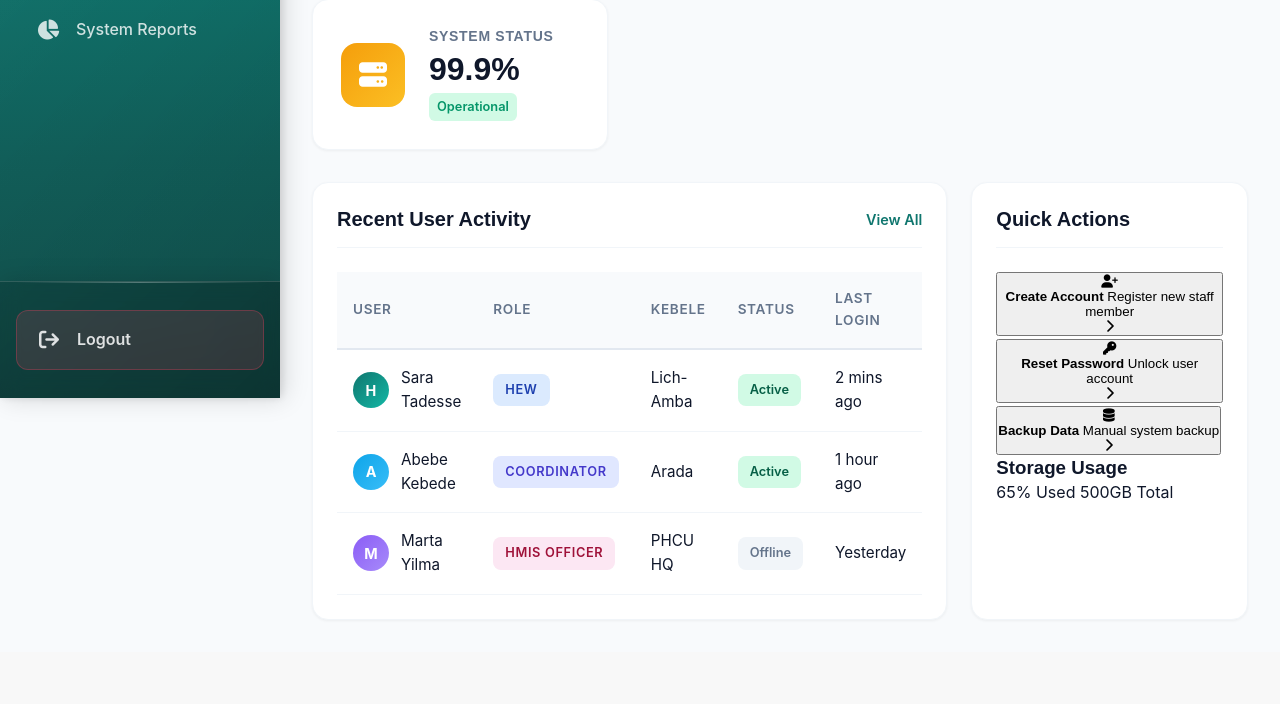
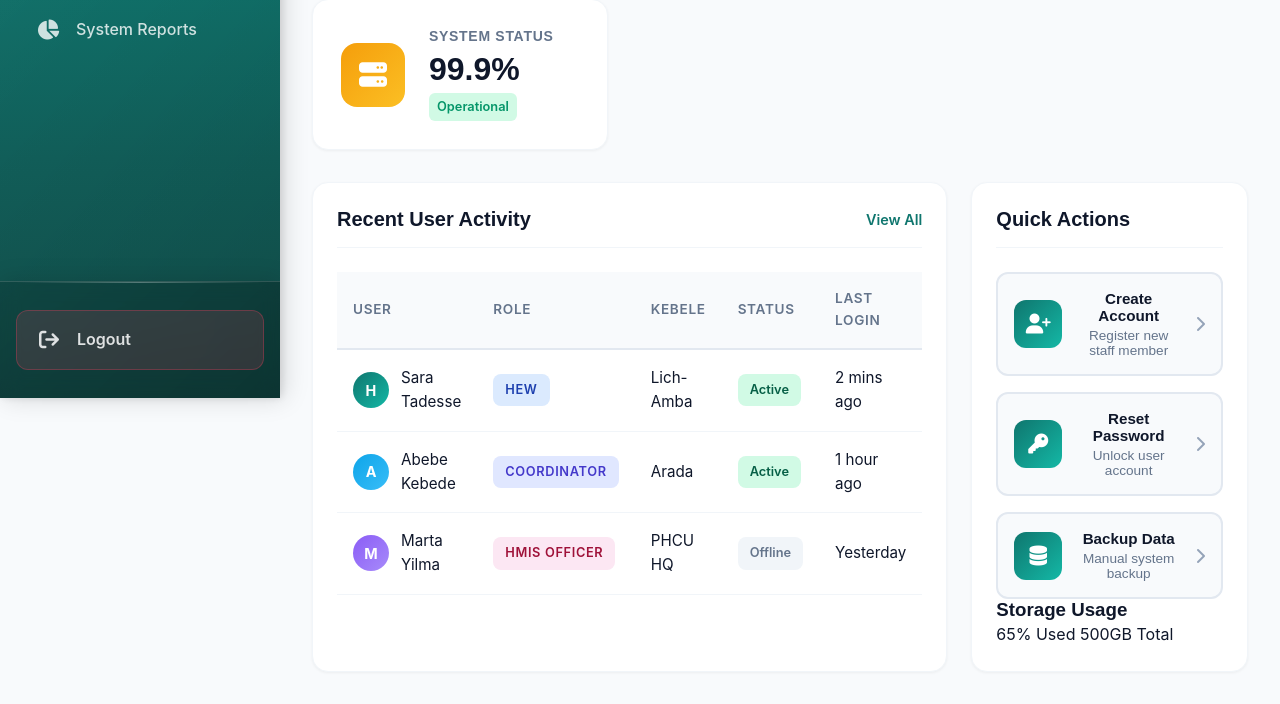
Before and after one commit to Nehimi/D-HIERS, a PHP site: page /admin.html in a window 1280 px wide. Shown: the part 402-1106 px from the top of the page. Before the commit the page ends 973 px from the top, so only its background shows below. Run offline with PHP 8.4, Linux system fonts and the light colour scheme.

Commit message:
(UI)Action List

```diff
--- a/css/admin.css
+++ b/css/admin.css
@@ -735,3 +735,64 @@ img {
 .status-tag.offline::before {
     background: #94a3b8;
 }
+/* --- Action List --- */
+
+.action-list {
+    display: flex;
+    flex-direction: column;
+    gap: 1rem;
+}
+.action-item {
+    display: flex;
+    align-items: center;
+    gap: 1rem;
+    padding: 1rem;
+    background: #f8fafc;
+    border: 2px solid #e2e8f0;
+    border-radius: 12px;
+    cursor: pointer;
+    transition: all 0.3s ease;
+}
+.action-item:hover {
+    background: white;
+    border-color: var(--primary);
+    transform: translateX(4px);
+    box-shadow: 0 4px 12px rgba(15, 118, 110, 0.1);
+}
+.action-icon {
+    width: 48px;
+    height: 48px;
+    border-radius: 12px;
+    background: linear-gradient(135deg, var(--primary), #14b8a6);
+    color: white;
+    display: flex;
+    align-items: center;
+    justify-content: center;
+    font-size: 1.25rem;
+    flex-shrink: 0;
+}
+.action-text {
+    flex: 1;
+    display: flex;
+    flex-direction: column;
+    gap: 0.25rem;
+}
+.action-text strong {
+    color: var(--text-main);
+    font-weight: 600;
+    font-size: 0.95rem;
+}
+.action-text span {
+    color: var(--text-muted);
+    font-size: 0.85rem;
+}
+.action-item>i {
+    color: var(--text-light);
+    font-size: 1rem;
+}
+.action-item:hover {
+    background: white;
+    border-color: var(--primary);
+    transform: translateX(4px);
+    box-shadow: 0 4px 12px rgba(15, 118, 110, 0.1);
+}
```
